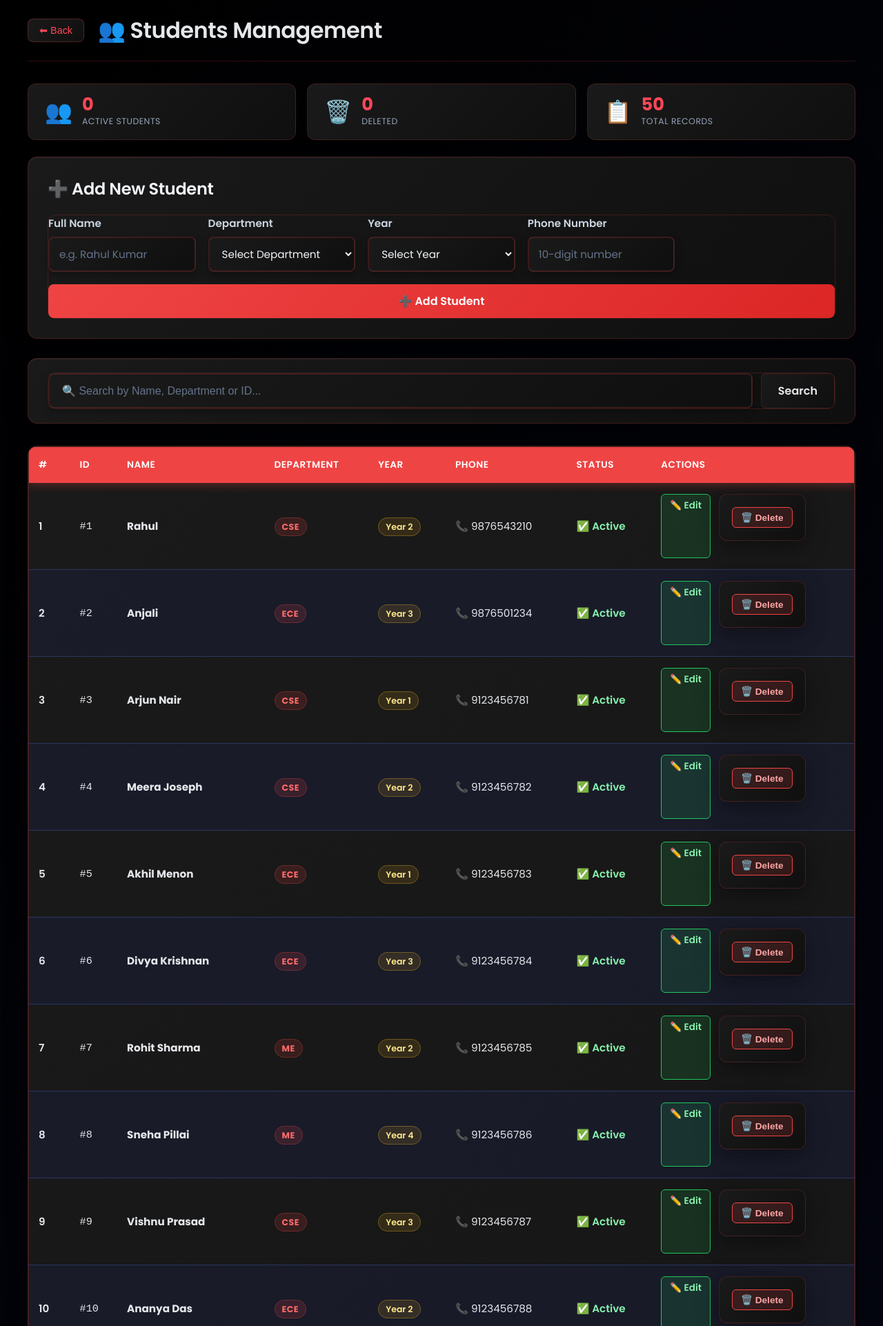
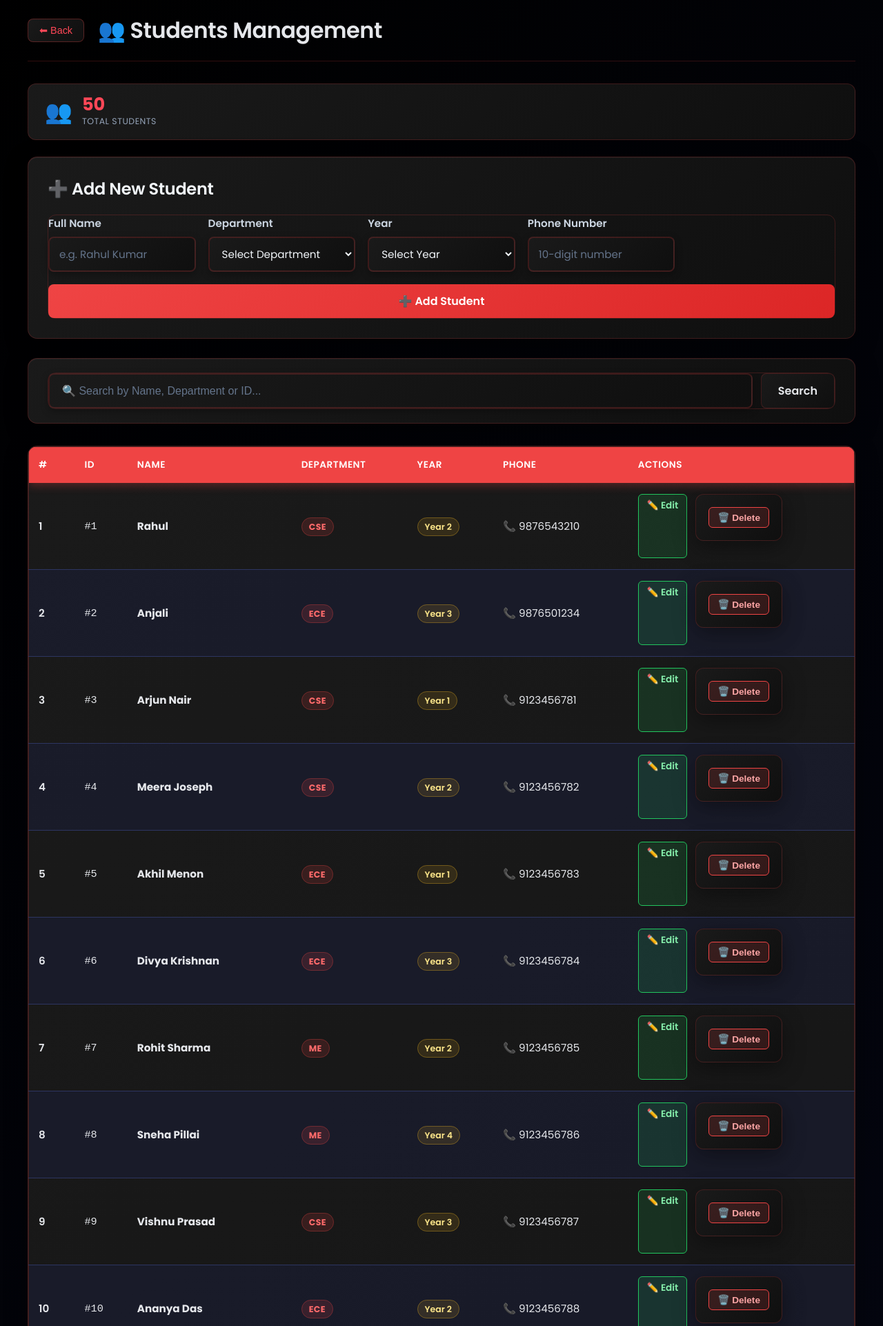
Before and after one commit to LamiBabu/labtrack, a Flask app: page /students in a window 1280 px wide. Shown: the top 1922 px of the page at 69% size. Run offline with Flask 3, Linux system fonts and the light colour scheme; a user stored in the database is signed in; data comes from the database, SQL or seed files in the repository.

Commit message:
updated something

```diff
--- a/backend/app.py
+++ b/backend/app.py
@@ -60,10 +60,10 @@ def home():
     conn = get_conn()
     cursor = conn.cursor()
 
-    cursor.execute("SELECT COUNT(*) FROM students WHERE is_deleted = FALSE")
+    cursor.execute("SELECT COUNT(*) FROM students")
     total_students = cursor.fetchone()[0]
 
-    cursor.execute("SELECT COUNT(*) FROM equipment WHERE is_deleted = FALSE")
+    cursor.execute("SELECT COUNT(*) FROM equipment")
     total_equipment = cursor.fetchone()[0]
 
     cursor.execute("SELECT COUNT(*) FROM issue_records WHERE status='Issued'")
@@ -76,10 +76,10 @@ def home():
     result = cursor.fetchone()[0]
     total_fine = result if result else 0
 
-    cursor.execute("SELECT COUNT(*) FROM equipment WHERE available_quantity = 0 AND is_deleted = FALSE")
+    cursor.execute("SELECT COUNT(*) FROM equipment WHERE available_quantity = 0")
     out_of_stock = cursor.fetchone()[0]
 
-    cursor.execute("SELECT COUNT(*) FROM equipment WHERE available_quantity > 0 AND available_quantity <= 2 AND is_deleted = FALSE")
+    cursor.execute("SELECT COUNT(*) FROM equipment WHERE available_quantity > 0 AND available_quantity <= 2")
     low_stock = cursor.fetchone()[0]
 
     conn2 = get_conn()
@@ -87,7 +87,7 @@ def home():
     cursor2.execute("""
         SELECT category, SUM(total_quantity) as total, SUM(available_quantity) as available,
                SUM(damaged_quantity) as damaged
-        FROM equipment WHERE is_deleted = FALSE GROUP BY category
+        FROM equipment GROUP BY category
     """)
     chart_data = [{'category': r['category'], 'total': int(r['total'] or 0), 'available': int(r['available'] or 0), 'damaged': int(r['damaged'] or 0)} for r in cursor2.fetchall()]
 
@@ -189,21 +189,9 @@ def edit_student(id):
 def delete_student(id):
     conn = get_conn()
     cursor = conn.cursor()
-    cursor.execute("UPDATE students SET is_deleted = TRUE WHERE student_id=%s", (id,))
+    cursor.execute("DELETE FROM students WHERE student_id=%s", (id,))
     conn.commit()
     flash('Student deleted.', 'warning')
-    conn.close()
-    return redirect(url_for('students'))
-
-
-@app.route('/undo_student/<int:id>')
-@login_required
-def undo_student(id):
-    conn = get_conn()
-    cursor = conn.cursor()
-    cursor.execute("UPDATE students SET is_deleted = FALSE WHERE student_id = %s", (id,))
-    conn.commit()
-    flash('Student restored!', 'success')
     conn.close()
     return redirect(url_for('students'))
 
@@ -298,21 +286,9 @@ def edit_equipment(id):
 def delete_equipment(id):
     conn = get_conn()
     cursor = conn.cursor()
-    cursor.execute("UPDATE equipment SET is_deleted = TRUE WHERE equipment_id=%s", (id,))
+    cursor.execute("DELETE FROM equipment WHERE equipment_id=%s", (id,))
     conn.commit()
     flash('Equipment deleted.', 'warning')
-    conn.close()
-    return redirect(url_for('equipment'))
-
-
-@app.route('/undo_delete_equipment/<int:id>')
-@login_required
-def undo_delete_equipment(id):
-    conn = get_conn()
-    cursor = conn.cursor()
-    cursor.execute("UPDATE equipment SET is_deleted = FALSE WHERE equipment_id=%s", (id,))
-    conn.commit()
-    flash('Equipment restored!', 'success')
     conn.close()
     return redirect(url_for('equipment'))
 
@@ -374,7 +350,7 @@ def labs():
                COALESCE(SUM(e.available_quantity), 0) AS total_available,
                COALESCE(SUM(e.damaged_quantity), 0) AS total_damaged
         FROM labs l
-        LEFT JOIN equipment e ON e.lab_id = l.lab_id AND e.is_deleted = FALSE
+        LEFT JOIN equipment e ON e.lab_id = l.lab_id
         GROUP BY l.lab_id ORDER BY l.lab_name
     """)
     lab_list = cursor.fetchall()
@@ -407,9 +383,9 @@ def issues():
             total_days = 0
         issue['late_days'] = max(0, total_days - 5)
 
-    cursor.execute("SELECT student_id, name FROM students WHERE is_deleted = FALSE")
+    cursor.execute("SELECT student_id, name FROM students")
     students_list = cursor.fetchall()
-    cursor.execute("SELECT equipment_id, equipment_name FROM equipment WHERE available_quantity > 0 AND is_deleted = FALSE")
+    cursor.execute("SELECT equipment_id, equipment_name FROM equipment WHERE available_quantity > 0")
     equipment_list = cursor.fetchall()
     conn.close()
     return render_template('issues.html', issue_list=issue_list, students=students_list, equipment_list=equipment_list)
@@ -559,7 +535,7 @@ def raise_complaint():
         flash('Complaint submitted successfully!', 'success')
         return redirect(url_for('student_dashboard'))
 
-    cursor.execute("SELECT equipment_id, equipment_name FROM equipment WHERE is_deleted = FALSE")
+    cursor.execute("SELECT equipment_id, equipment_name FROM equipment")
     equipment_list = cursor.fetchall()
     conn.close()
     return render_template('raise_complaint.html', equipment_list=equipment_list)
--- a/backend/templates/students.html
+++ b/backend/templates/students.html
@@ -31,22 +31,8 @@
             <div class="page-stat">
                 <span class="page-stat-icon">👥</span>
                 <div>
-                    <div class="page-stat-value">{{ students | selectattr('is_deleted', 'equalto', false) | list | length }}</div>
-                    <div class="page-stat-label">Active Students</div>
-                </div>
-            </div>
-            <div class="page-stat">
-                <span class="page-stat-icon">🗑️</span>
-                <div>
-                    <div class="page-stat-value">{{ students | selectattr('is_deleted', 'equalto', true) | list | length }}</div>
-                    <div class="page-stat-label">Deleted</div>
-                </div>
-            </div>
-            <div class="page-stat">
-                <span class="page-stat-icon">📋</span>
-                <div>
                     <div class="page-stat-value">{{ students | length }}</div>
-                    <div class="page-stat-label">Total Records</div>
+                    <div class="page-stat-label">Total Students</div>
                 </div>
             </div>
         </div>
@@ -114,42 +100,24 @@
                         <th>Department</th>
                         <th>Year</th>
                         <th>Phone</th>
-                        <th>Status</th>
                         <th>Actions</th>
                     </tr>
                 </thead>
                 <tbody>
                     {% for student in students %}
-                    <tr class="{% if student.is_deleted %}deleted-row{% endif %}">
+                    <tr>
                         <td class="serial-no">{{ loop.index }}</td>
                         <td class="id-cell">#{{ student.student_id }}</td>
                         <td class="name-cell"><strong>{{ student.name }}</strong></td>
-                        <td>
-                            <span class="dept-badge dept-{{ student.department | lower }}">
-                                {{ student.department }}
-                            </span>
-                        </td>
-                        <td class="center">
-                            <span class="year-badge">Year {{ student.year }}</span>
-                        </td>
+                        <td><span class="dept-badge">{{ student.department }}</span></td>
+                        <td class="center"><span class="year-badge">Year {{ student.year }}</span></td>
                         <td>📞 {{ student.phone }}</td>
-                        <td class="center">
-                            {% if student.is_deleted %}
-                                <span class="status-deleted">🗑️ Deleted</span>
-                            {% else %}
-                                <span class="status-returned">✅ Active</span>
-                            {% endif %}
-                        </td>
                         <td class="actions-cell">
-                            {% if not student.is_deleted %}
-                                <a href="/edit_student/{{ student.student_id }}" class="action-link edit-link">✏️ Edit</a>
-                                <form action="{{ url_for('delete_student', id=student.student_id) }}" method="post"
-                                      onsubmit="return confirm('Delete {{ student.name }}?')" style="display:inline">
-                                    <button type="submit" class="action-link delete-link">🗑️ Delete</button>
-                                </form>
-                            {% else %}
-                                <a href="{{ url_for('undo_student', id=student.student_id) }}" class="action-link undo-link">↩️ Restore</a>
-                            {% endif %}
+                            <a href="/edit_student/{{ student.student_id }}" class="action-link edit-link">✏️ Edit</a>
+                            <form action="{{ url_for('delete_student', id=student.student_id) }}" method="post"
+                                  onsubmit="return confirm('Delete {{ student.name }}?')" style="display:inline">
+                                <button type="submit" class="action-link delete-link">🗑️ Delete</button>
+                            </form>
                         </td>
                     </tr>
                     {% endfor %}
```
Also changed, not shown: backend/templates/equipment.html (+4 -10 lines).
